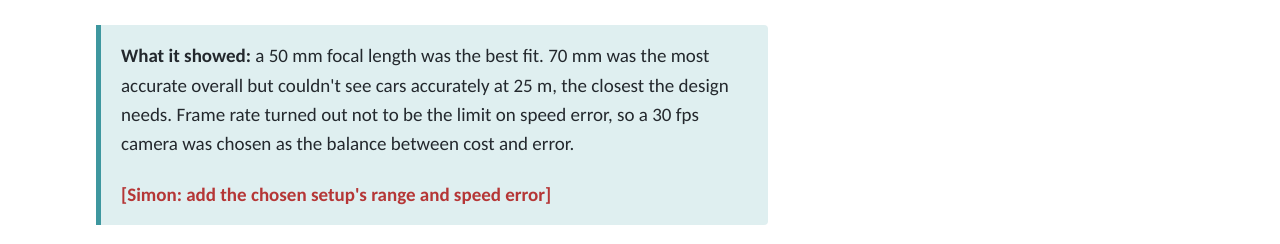
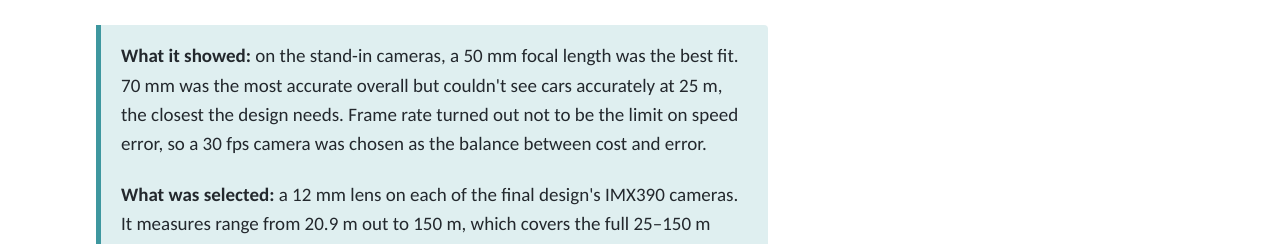
Before and after one commit to CDenney556/CrossroadsEngineering, a plain HTML site: page testing.html in a window 1280 px wide. Shown: the part 11175-11419 px from the top of the page. Drawn offline with Linux system fonts and the light colour scheme.

Commit message:
updating testing page

```diff
--- a/testing.html
+++ b/testing.html
@@ -240,8 +240,8 @@
       <figure><a href="assets/photos/simon-m3-tradeoff-fig.png"><img src="assets/photos/simon-m3-tradeoff-fig.png" alt="Accuracy for each focal length." loading="lazy"></a><figcaption>Accuracy for each focal length.</figcaption></figure>
     </div>
     <div class="outcome text">
-      <p><strong>What it showed:</strong> a 50 mm focal length was the best fit. 70 mm was the most accurate overall but couldn't see cars accurately at 25 m, the closest the design needs. Frame rate turned out not to be the limit on speed error, so a 30 fps camera was chosen as the balance between cost and error.</p>
-      <p class="todo">[Simon: add the chosen setup's range and speed error]</p>
+      <p><strong>What it showed:</strong> on the stand-in cameras, a 50 mm focal length was the best fit. 70 mm was the most accurate overall but couldn't see cars accurately at 25 m, the closest the design needs. Frame rate turned out not to be the limit on speed error, so a 30 fps camera was chosen as the balance between cost and error.</p>
+      <p><strong>What was selected:</strong> a 12 mm lens on each of the final design's IMX390 cameras. It measures range from 20.9 m out to 150 m, which covers the full 25&ndash;150 m zone, with 2.81 m of error at 150 m, about 1.9% of the distance.</p>
     </div>
     <div class="figure-row">
       <figure><a href="assets/photos/simon-m3-speed-accuracy.png"><img src="assets/photos/simon-m3-speed-accuracy.png" alt="Measured range against time for approach and depart runs" loading="lazy"></a><figcaption>Speed accuracy from the field test clips. (Simon Wright)</figcaption></figure>
```
